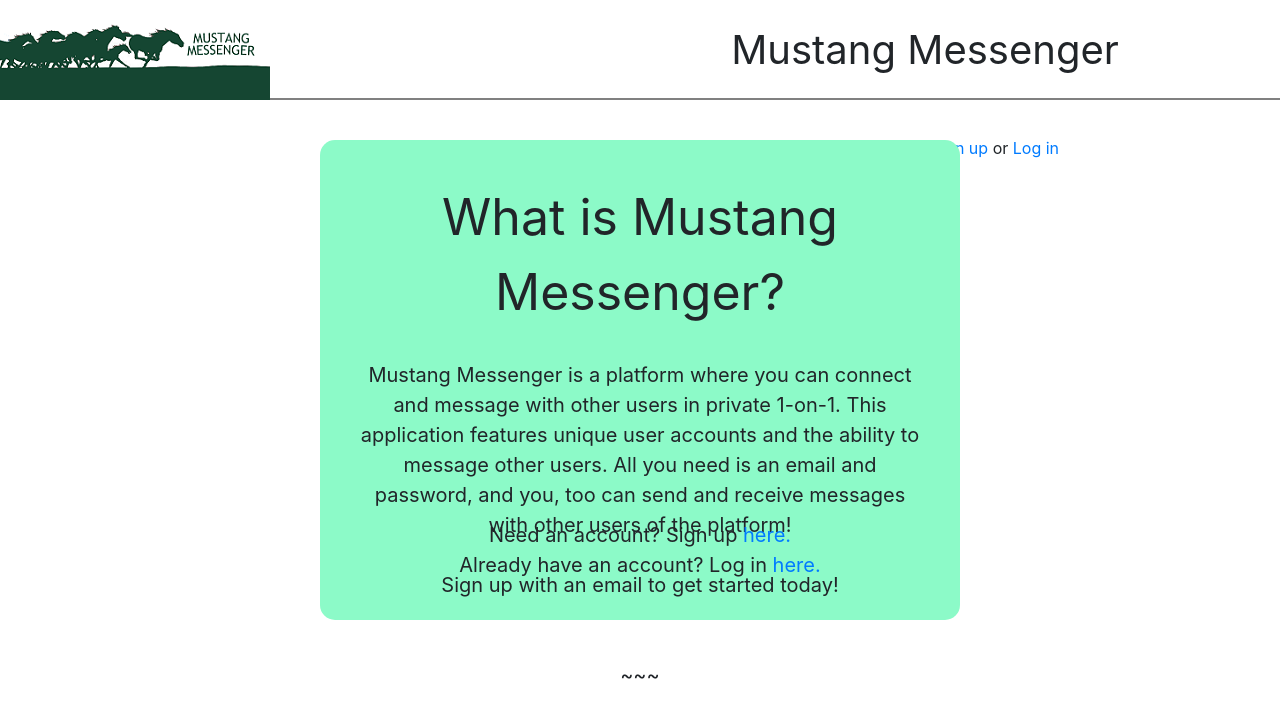
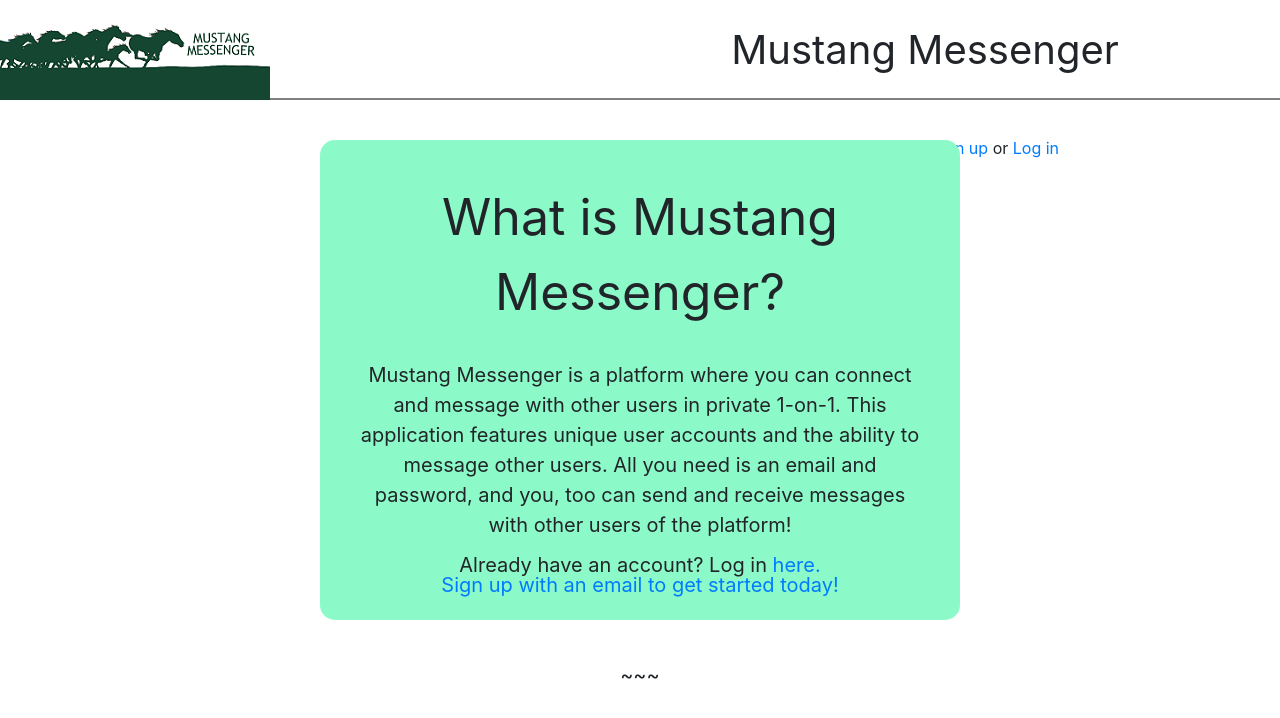
Before and after one commit to otakaran/mustang-messenger, a React (Create React App) app: page / in a window 1280 px wide. Shown: the top 718 px of the page. Built offline with nearby package versions, Linux system fonts and the light colour scheme; no server answers; the HTML template or start-up script is replaced by a standard one.

Commit message:
Added signup link to landing page

```diff
--- a/src/Landing.js
+++ b/src/Landing.js
@@ -15,13 +15,13 @@
           This application features unique user accounts and the ability to message other users.
           All you need is an email and password, and you, too can send and receive messages with other users of the platform!
           <br/><br/>
-          Sign up with an email to get started today!
+          <Link to="/signup">
+            Sign up with an email to get started today!
+          </Link>
           <br/><br/><br/>
           ~~~
         </div>
         <div className="main-body-bottom">
-          <br />
-          Need an account? Sign up <Link to="/signup">here.</Link>
           <br />
           Already have an account? Log in <Link to="/login">here.</Link>
         </div>
```
